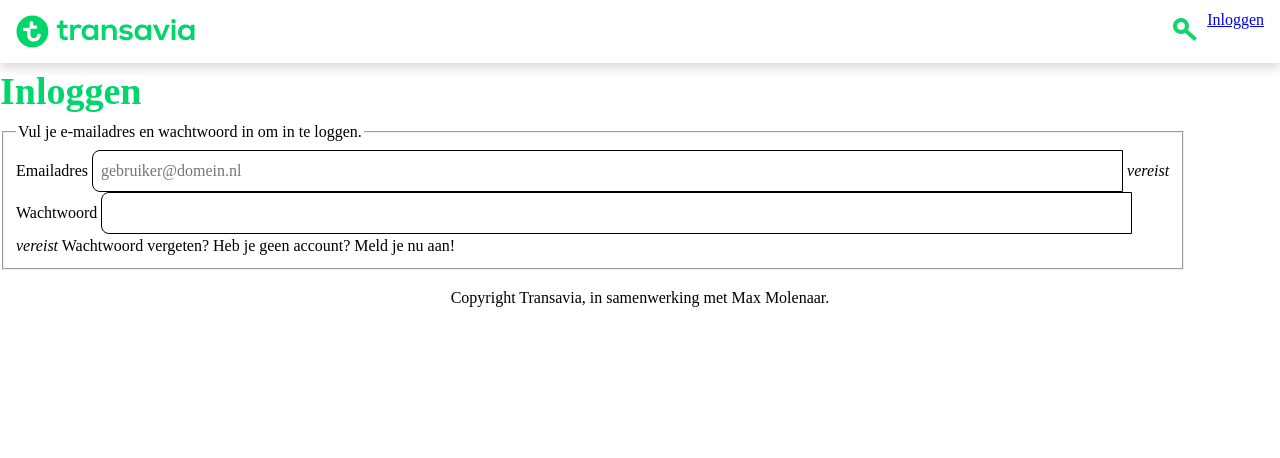
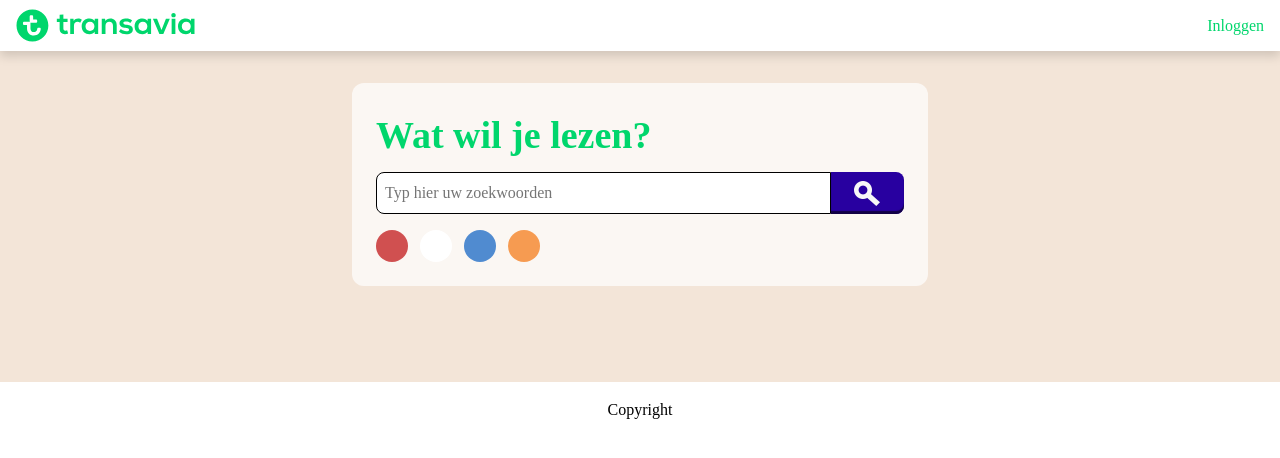
Before and after one commit to VeravanderPennen/lezen-met-transavia-grid, a website: page public/login.html in a window 1280 px wide. Drawn offline with nearby package versions, Linux system fonts and the light colour scheme; files that its build step writes are made by us from their sources.

Commit message:
clean up, sass bem everything

```diff
--- a/public/index.js
+++ b/public/index.js
@@ -1,26 +1 @@
 /*jslint browser: true, devel: true, eqeq: true, plusplus: true, sloppy: true, vars: true, white: true*/
-$(document).ready(function() {
-  $(".search-icon").click(function() {
-    $(".search").animate({
-      width: "toggle"
-    });
-  });
-});
-// $(".search-icon").click(function() {
-//   if ($('.search').css('display') == 'none')
-//     $('.search').css({
-//       'display': 'inline-block'
-//     });
-//   else
-//     $('.search').css({
-//       'display': 'none'
-//     });
-// });
-
-// function toggle_visibility(id) {
-//   var e = document.getElementById(id);
-//   if (e.style.display == 'block')
-//     e.style.display = 'none';
-//   else
-//     e.style.display = 'block';
-// }
--- a/public/login.html
+++ b/public/login.html
@@ -3,58 +3,58 @@
 
 <head>
   <meta charset="utf-8">
-  <meta name="viewport" content="width=device-width, initial-scale=1.0">
-  <title>Inloggen</title>
-  <link rel="stylesheet" type="text/css" href="login.css" />
-  <link rel="stylesheet" type="text/css" href="style.css" />
+  <meta name="viewport" content="width=device-width", initial-scale="1.0">
+  <title>Transavia</title>
+  <link rel="stylesheet" type="text/css" href="css/main.css" />
+  <script src="https://picsum.photos/200/300s/jquery/3.3.1/jquery.min.js"></script>
+  <script type="text/javascript" src="index.js"></script>
 </head>
 
 <body class="bodygrid">
-  <!-- header with logo & navigation -->
   <header>
     <img src="img/transavia-logo.svg" class="logo" />
-    <!-- <nav>
-          <ul>
-            <li><a href="#">Vluchtstatus</a>
-              <li><a href="#">Inchecken</a>
-                <li><a href="#">Inpaklijst</a>
-          </ul>
-        </nav> -->
-    <div class="menu-icons-container">
-      <a href="#" class="inlog-text">Inloggen</a>
-      <img src="img/home-icon.jpg" class="menu-icon" />
-      <img src="img/logon-icon.jpg" class="logon-icon" />
-      <img src="img/search-icon.png" class="search-icon" />
-    </div>
+    <nav>
+      <a href="#" class="link--login">Inloggen</a>
+    </nav>
   </header>
   <main class="maingrid">
-    <section class="login">
-      <h1>Inloggen</h1>
-      <form method="post" action="Formulierpagina.html">
-        <fieldset>
-          <legend>Vul je e-mailadres en wachtwoord in om in te loggen.</legend>
-          <label>
-              <span>Emailadres</span>
-              <input type="email" name="email" placeholder="gebruiker@domein.nl" required>
-              <em>vereist</em>
-          </label>
-          <label>
-              <span>Wachtwoord</span>
-              <input type="password" name="password" required>
-              <em>vereist</em>
-          </label>
-          <a>Wachtwoord vergeten?</a>
-          <a>Heb je geen account? Meld je nu aan!</a>
-        </fieldset>
+    <section class="sub-header">
+      <div class="container">
+        <div class="card card--transparent card--filter">
+          <div class="card__body">
+            <h1>Wat wil je lezen?</h1>
+            <form class="search">
+              <input type="text" placeholder="Typ hier uw zoekwoorden">
+              <button type="submit" class="button btn--search btn--primary"><img src="img/search-icon-white.png"></img></button>
+            </form>
+            <ul class="filter">
+              <button class="filter__btn"></button>
+              <button class="filter__btn"></button>
+              <button class="filter__btn"></button>
+              <button class="filter__btn"></button>
+            </ul>
+          </div>
+        </div>
+        <!-- <form class="login">
+          <input type="email" placeholder="Email">
+          <input type="password" placeholder="Wachtwoord">
+          <a href="#"><button type="submit" class="btn-primary">Inloggen</button></a>
+        </form> -->
+        <!-- <div class="sort">
+          <h3>Sorteer op</h3>
+          <button>Alfabet</button>
+          <button>Aangeraden</button>
+          <button>Leesduur</button>
+        </div> -->
+      </div>
+    </section>
+    <section class="all-stories1">
+      <div class="container">
+      </div>
     </section>
   </main>
-  <!-- there isnt aside needed for content yet
-      <aside>
-      </aside> -->
-  <!-- here will be some copyright info -->
   <footer>
-    <p>Copyright Transavia, in samenwerking met Max Molenaar.</p>
+    <p>Copyright</p>
   </footer>
 </body>
-
 </html>
--- a/scss/button.scss
+++ b/scss/button.scss
@@ -4,55 +4,49 @@
   padding: 0.5em;
   text-align: center;
   border: none;
-  border-radius: 0.55em;
+  border-radius: 0.55rem;
   text-decoration: none;
   cursor: pointer;
-  box-shadow: inset 0 -0.1875em 0.0625em;
+  box-shadow: inset 0 -0.1875rem 0.0625rem;
   transition: background-color .2s linear;
-}
 
-button:not(searchbutton) {
+  &:not(btn--search) {
     margin-top: 0;
-}
-
-@media screen and (max-width: 37.5em) {
-  .searchbutton {
-    width: 15%;
   }
 }
 
-.btn--color-filter {
+.filter__btn {
   width: 2rem;
   height: 2rem;
   margin-top: 0;
   margin-right: 0.5em;
   border-radius: 50%;
   box-shadow: none;
-}
 
-.btn--color-filter:first-of-type {
+  &:first-of-type {
   background-color: rgb(208, 80, 80);
   }
 
-.btn--color-filter:nth-of-type(2) {
-  background-color: #FFFFFF;
+  &:nth-of-type(2) {
+  background-color: $white;
   }
 
-.btn--color-filter:nth-of-type(3) {
+  &:nth-of-type(3) {
   background-color: rgb(80, 139, 208);
   }
 
-.btn--color-filter:last-of-type {
+  &:last-of-type {
   margin-right: 0.6em;
   background-color: rgb(246, 155, 81);
   }
-
-.btn-primary {
-  border-radius: 1.25em;
 }
 
-.readbutton {
-  background-color: #2800a0;
+.btn--primary {
+  border-radius: 1.25rem;
+}
+
+.btn--read {
+  background-color: $secondary;
   font-family: Nexa bold;
   color: white;
   width: 5em;
--- a/scss/cards.scss
+++ b/scss/cards.scss
@@ -23,21 +23,13 @@
     }
   }
 
-  // @media screen and (min-width: 48em) {
-  //   margin-right: 1em;
-  //
-  //   &:last-child {
-  //     margin-right: 0;
-  //   }
-  // }
-
   h2 {
-    margin-bottom: 1rem;
+    margin-bottom: 1em;
     line-height: 1;
   }
 
   &__body {
-    padding: 1.5rem;
+    padding: 1.5em;
     border-radius: .75rem;
 
     > p {
@@ -48,8 +40,8 @@
       &::before {
           content: "\003e";
           font-weight: 700;
-          font-size: 1.5rem;
-          margin-right: .5rem;
+          font-size: 1.5em;
+          margin-right: .5em;
           line-height: 24px;
           vertical-align: middle;
       }
--- a/scss/form.scss
+++ b/scss/form.scss
@@ -1,12 +1,12 @@
 form {
   display: flex;
-  margin-top: 1rem;
+  margin-top: .5em;
 
   input {
     width: 85%;
     font-size: 1em;
     min-height: 2.5rem;
-    padding: 0 2.5rem 0 .5rem;
+    padding: 0 2.5em 0 .5em;
     border: solid;
     border-width: thin;
     border-radius: .5rem;
@@ -14,22 +14,22 @@
     border-bottom-right-radius: 0;
   }
 
-  .searchbutton {
+  .btn--search {
     width: 15%;
     font-family: Nexa bold;
     color: $white;
     background-color: $secondary;
-    box-shadow: inset 0 -0.1875em 0.0625em $box-shadow-secondary;
+    box-shadow: inset 0 -0.1875rem 0.0625rem $box-shadow-secondary;
     transition: background-color .2s linear;
     border-radius: 0 .5rem 0.5rem 0;
     // transform: translateX(-35px);
+
+    &:hover {
+      background-color: $secondary-hover;
+    }
 
     img {
      vertical-align: middle;
    }
   }
-
-  .searchbutton:hover {
-    background-color: $secondary-hover;
-  }
 }
--- a/scss/grid.scss
+++ b/scss/grid.scss
@@ -1,9 +1,9 @@
 .container {
   display: grid;
-  max-width: 72rem;
+  max-width: 72em;
   grid-template-columns: 1fr;
   margin: 0 auto;
-  padding: 1em .5rem;
+  padding: 1em .5em;
 
   @media screen and (min-width: 48em) {
     padding: 2em 3em;
@@ -15,42 +15,16 @@
   }
 }
 
-// .bodygrid {
-//   display: grid;
-//   grid-template-areas: "header" "main" "footer";
-// }
-
-// .maingrid .container {
-//   grid-template-areas: "login-header" "sub-header" "all-stories1" "all-stories2";
-// }
-
-// .login-header .container {
-//   grid-template-areas: "form";
-// }
-
 .sub-header .container {
   grid-template-areas: "filter";
 }
 
-.all-stories1 .container {
-  grid-gap: 2rem;
-}
-
+.all-stories1 .container,
 .all-stories2 .container {
   grid-gap: 2rem;
 }
 
 @media screen and (min-width: 48em) {
-  // .maingrid .container{
-  //   grid-template-columns: 1fr 2fr;
-  //   grid-template-areas: "login-header login-header" "sub-header sub-header" "all-stories1 all-stories1" "all-stories2 all-stories2";
-  // }
-  // .login-header {
-  //   display: grid;
-  //   grid-template-columns: 3fr;
-  //   grid-template-areas: "form";
-  // }
-
   .sub-header .container {
     grid-template-columns: 1fr 2fr 1fr;
     grid-template-areas: ". filter .";
@@ -59,20 +33,13 @@
   .all-stories1 .container {
     grid-template-columns: 1fr 2fr;
   }
+
   .all-stories2 .container {
     grid-template-columns: 1fr 1fr 1fr;
   }
 }
 
 @media screen and (min-width: 64em) {
-  // .maingrid {
-  //   grid-template-columns: 1fr 1fr 1fr 1fr;
-  //   grid-template-areas: "login-header login-header login-header login-header" "sub-header sub-header sub-header sub-header" "title title filter filter" "all-stories1 all-stories1 all-stories1 all-stories1" "all-stories2 all-stories2 all-stories2 all-stories2";
-  // }
-  // .login-header {
-  //   grid-template-columns: 4fr;
-  //   grid-template-areas: "form";
-  // }
   .all-stories1 .container {
     grid-template-columns: 1fr 1fr 2fr;
   }
--- a/scss/lists.scss
+++ b/scss/lists.scss
@@ -1,6 +1,7 @@
 ul {
   margin: 0;
   padding: 0;
+
   li {
     a {
       text-decoration: none;
--- a/scss/main.scss
+++ b/scss/main.scss
@@ -18,7 +18,7 @@
   padding: .5em 1em;
   z-index: 1;
   background-color: $white;
-  box-shadow: 0 0.3125em 0.625em 0 rgba(0, 0, 0, .15);
+  box-shadow: 0 0.3125rem 0.625rem 0 rgba(0, 0, 0, .15);
 
   .logo {
     margin-right: 2em;
@@ -32,46 +32,16 @@
 }
 
 nav {
-  display: none;
-
-  ul {
-    width: 100%;
-    margin-top: 0.65em;
-    padding-left: 0;
-  }
-
-  li {
-    float: left;
-    padding: 0em 2em 0em 0em;
-    list-style: none;
-  }
-
   a {
     text-decoration: none;
-    color: #00D752;
+    color: $primary;
     font-family: Nexa bold;
     cursor: pointer;
   }
 }
 
-.menu-icons-container {
-  display: inline-block;
-}
-
-.menu-icons-container>* {
-  float: right;
-}
-
-.inlog-text {
-  display: none;
-}
-
 .sub-header {
   background-color: $beige;
-}
-
-form {
-  margin-top: 0.5em;
 }
 
 .search {
@@ -80,39 +50,14 @@
   transition: all .10s ease;*/
 }
 
-
-.sort {
-  /*background-color: #f49018;*/
-}
-
 .filter {
   margin-top: 1rem;
-  /*background-color: #f3e5d8;*/
 }
 
 .all-stories1 {
-  background-color: #f3e5d8;
+  background-color: $beige;
 }
 
 footer {
-  /*background-color: #f5f77c;*/
   text-align: center;
 }
-
-@media screen and (min-width: 37.5em) {
-  .menu-icon {
-    display: none;
-  }
-  nav {
-    display: inline-block;
-  }
-  .inlog-text {
-    display: inline-block;
-  }
-  .logon-icon {
-    display: none;
-  }
-  form {
-    margin: 0;
-  }
-}
--- a/scss/text.scss
+++ b/scss/text.scss
@@ -15,6 +15,6 @@
 }
 
 h1 {
-  font-size: 2.375rem;
+  font-size: 2.375em;
   color: $primary;
 }
```
Also changed, not shown: public/content.html (+42 -27 lines), public/index.html (+16 -21 lines), public/css/main.css, public/img/image-of-a-cat.jpg (deleted). Lines whose indentation alone changed are shown as unchanged.
